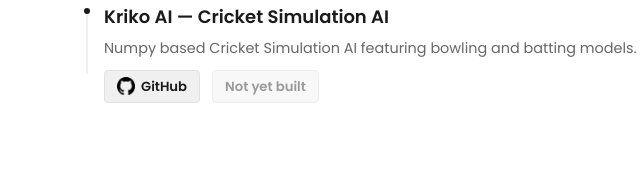
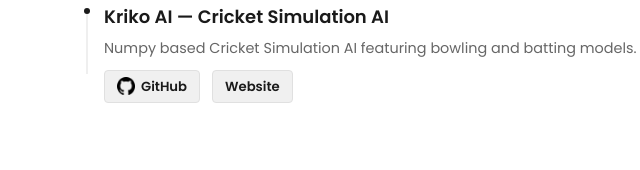
Before and after one commit to Elitsuv/home, a plain HTML site: page index.html in a window 1280 px wide. Shown: the part 703-873 px from the top of the page, 220-860 px from the left. Drawn offline with Linux system fonts and the light colour scheme.

Commit message:
added new links

```diff
--- a/index.html
+++ b/index.html
@@ -64,7 +64,7 @@
                         <a href="https://github.com/elitsuv/kriko" target="_blank" class="link-box">
                             <img src="assets/github.png" alt="GitHub" class="link-icon"> GitHub
                         </a>
-                        <a href="#" class="link-box disabled">Not yet built</a>
+                        <a href="https://elitsuv.github.io/Kriko-AI/" target="_blank" class="link-box">Website</a>
                     </div>
                 </div>
         </section>
```
